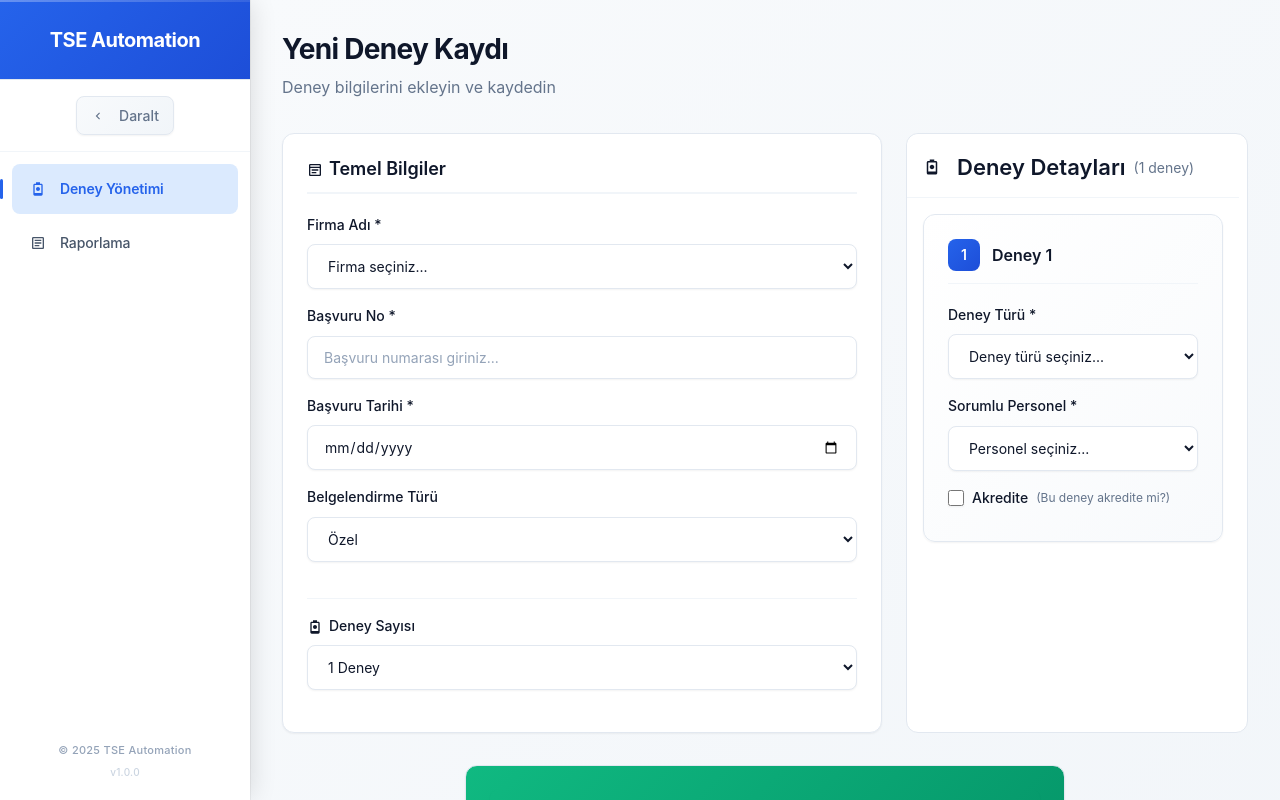
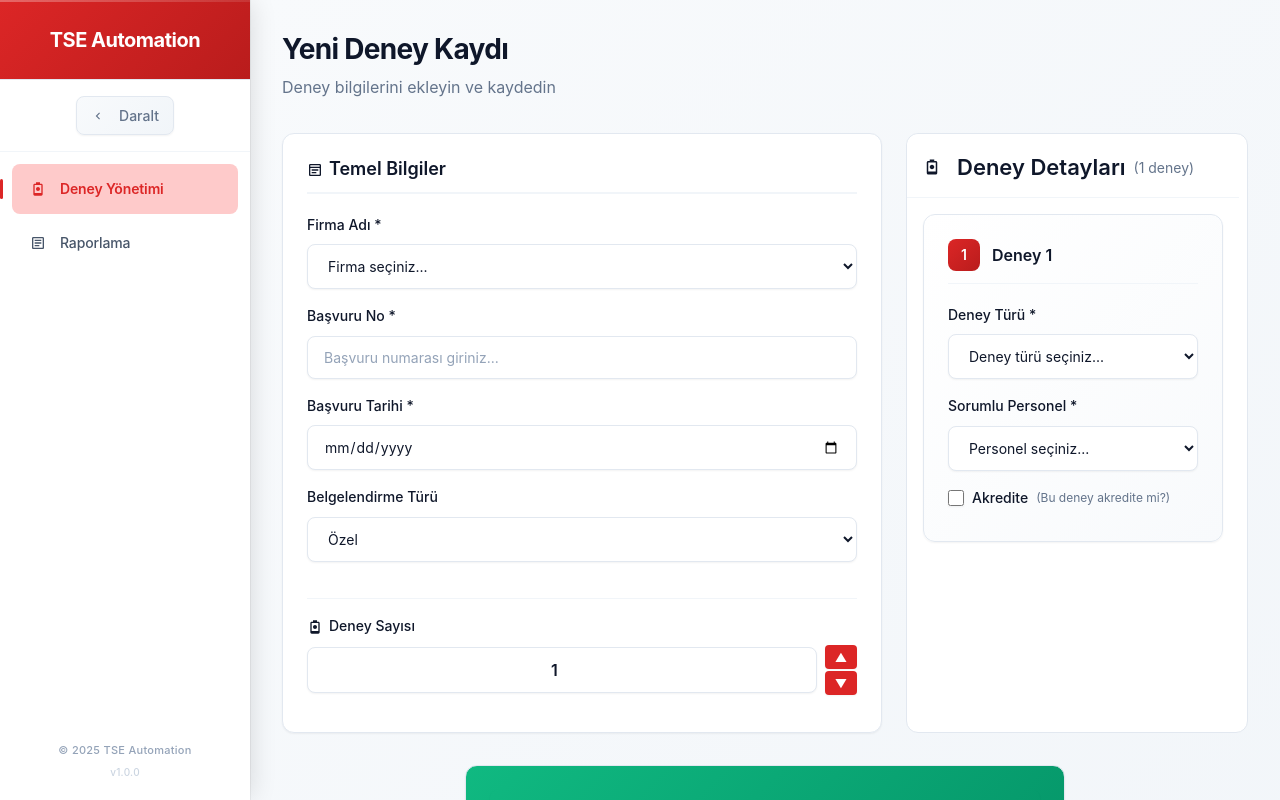
Before and after one commit to LabXpert/TSE_Automation_WEB, a React (Vite) app: page / in a window 1280 px wide. Built offline with nearby package versions, Linux system fonts and the light colour scheme.

Commit message:
implement red-white theme and enhanced deney count controls

```diff
--- a/src/components/Sidebar.tsx
+++ b/src/components/Sidebar.tsx
@@ -31,7 +31,7 @@ function SidebarComponent() {
           display: 'flex',
           alignItems: 'center',
           justifyContent: 'center',
-          background: 'linear-gradient(135deg, #2563eb 0%, #1d4ed8 100%)',
+          background: 'linear-gradient(135deg, #dc2626 0%, #b91c1c 100%)',
           position: 'relative'
         }}>
           <div style={{
@@ -106,8 +106,8 @@ function SidebarComponent() {
           <Menu
             menuItemStyles={{
               button: ({ active }) => ({
-                color: active ? '#2563eb' : '#475569',
-                backgroundColor: active ? '#dbeafe' : 'transparent',
+                color: active ? '#dc2626' : '#475569',
+                backgroundColor: active ? '#fecaca' : 'transparent',
                 margin: '4px 12px',
                 borderRadius: '8px',
                 fontWeight: active ? '600' : '500',
@@ -117,8 +117,8 @@ function SidebarComponent() {
                 transition: 'all 0.2s ease',
                 position: 'relative',
                 '&:hover': {
-                  backgroundColor: active ? '#dbeafe' : '#f8fafc',
-                  color: active ? '#2563eb' : '#1e293b',
+                  backgroundColor: active ? '#fecaca' : '#f8fafc',
+                  color: active ? '#dc2626' : '#1e293b',
                   transform: 'translateX(2px)'
                 },
                 '&::before': active ? {
@@ -129,7 +129,7 @@ function SidebarComponent() {
                   transform: 'translateY(-50%)',
                   width: '3px',
                   height: '20px',
-                  backgroundColor: '#2563eb',
+                  backgroundColor: '#dc2626',
                   borderRadius: '2px'
                 } : {}
               }),
--- a/src/pages/DeneyEkle/DeneyEkleView.tsx
+++ b/src/pages/DeneyEkle/DeneyEkleView.tsx
@@ -83,7 +83,7 @@ function DeneyEkleView({
               width: '32px',
               height: '32px',
               borderRadius: '8px',
-              background: 'linear-gradient(135deg, #2563eb 0%, #1d4ed8 100%)',
+              background: 'linear-gradient(135deg, #dc2626 0%, #b91c1c 100%)',
               color: 'white',
               display: 'flex',
               alignItems: 'center',
@@ -315,15 +315,96 @@ function DeneyEkleView({
                 </svg>
                 Deney Sayısı
               </label>
-              <select
-                value={deneySayisi}
-                onChange={(e) => setDeneySeayisi(parseInt(e.target.value))}
-                style={{ width: '100%', boxSizing: 'border-box' }}
-              >
-                {[1,2,3,4,5,6,7,8,9,10].map(num => (
-                  <option key={num} value={num}>{num} Deney</option>
-                ))}
-              </select>
+              <div style={{
+                display: 'flex',
+                alignItems: 'center',
+                gap: '8px',
+                marginTop: '8px'
+              }}>
+                <input
+                  type="number"
+                  min="1"
+                  max="10"
+                  value={deneySayisi}
+                  onChange={(e) => {
+                    const value = parseInt(e.target.value);
+                    if (value >= 1 && value <= 10) {
+                      setDeneySeayisi(value);
+                    }
+                  }}
+                  style={{
+                    flex: 1,
+                    textAlign: 'center',
+                    fontSize: '16px',
+                    fontWeight: '600',
+                    boxSizing: 'border-box'
+                  }}
+                />
+                <div style={{ display: 'flex', flexDirection: 'column', gap: '2px' }}>
+                  <button
+                    type="button"
+                    onClick={() => {
+                      if (deneySayisi < 10) {
+                        setDeneySeayisi(deneySayisi + 1);
+                      }
+                    }}
+                    style={{
+                      padding: '4px 8px',
+                      fontSize: '12px',
+                      fontWeight: '600',
+                      backgroundColor: '#dc2626',
+                      color: 'white',
+                      border: 'none',
+                      borderRadius: '4px',
+                      cursor: 'pointer',
+                      minWidth: '32px',
+                      height: '24px',
+                      display: 'flex',
+                      alignItems: 'center',
+                      justifyContent: 'center'
+                    }}
+                    onMouseOver={(e) => {
+                      e.currentTarget.style.backgroundColor = '#b91c1c';
+                    }}
+                    onMouseOut={(e) => {
+                      e.currentTarget.style.backgroundColor = '#dc2626';
+                    }}
+                  >
+                    ▲
+                  </button>
+                  <button
+                    type="button"
+                    onClick={() => {
+                      if (deneySayisi > 1) {
+                        setDeneySeayisi(deneySayisi - 1);
+                      }
+                    }}
+                    style={{
+                      padding: '4px 8px',
+                      fontSize: '12px',
+                      fontWeight: '600',
+                      backgroundColor: '#dc2626',
+                      color: 'white',
+                      border: 'none',
+                      borderRadius: '4px',
+                      cursor: 'pointer',
+                      minWidth: '32px',
+                      height: '24px',
+                      display: 'flex',
+                      alignItems: 'center',
+                      justifyContent: 'center'
+                    }}
+                    onMouseOver={(e) => {
+                      e.currentTarget.style.backgroundColor = '#b91c1c';
+                    }}
+                    onMouseOut={(e) => {
+                      e.currentTarget.style.backgroundColor = '#dc2626';
+                    }}
+                  >
+                    ▼
+                  </button>
+                </div>
+              </div>
             </div>
           </div>
         </div>
@@ -573,7 +654,7 @@ function DeneyEkleView({
                         padding: '8px 12px',
                         fontSize: '12px',
                         fontWeight: '500',
-                        backgroundColor: '#3b82f6',
+                        backgroundColor: '#dc2626',
                         color: 'white',
                         border: 'none',
                         borderRadius: '6px',
@@ -581,10 +662,10 @@ function DeneyEkleView({
                         transition: 'all 0.2s ease'
                       }}
                       onMouseOver={(e) => {
-                        e.currentTarget.style.backgroundColor = '#2563eb';
+                        e.currentTarget.style.backgroundColor = '#b91c1c';
                       }}
                       onMouseOut={(e) => {
-                        e.currentTarget.style.backgroundColor = '#3b82f6';
+                        e.currentTarget.style.backgroundColor = '#dc2626';
                       }}
                     >
                       <svg width="12" height="12" viewBox="0 0 24 24" fill="currentColor" style={{ marginRight: '4px', verticalAlign: 'middle' }}>
--- a/src/styles/index.css
+++ b/src/styles/index.css
@@ -7,10 +7,10 @@
 }
 
 :root {
-  /* Modern Color Palette */
-  --primary-blue: #2563eb;
-  --primary-blue-hover: #1d4ed8;
-  --primary-blue-light: #dbeafe;
+  /* Modern Color Palette - RED THEME */
+  --primary-red: #dc2626;
+  --primary-red-hover: #b91c1c;
+  --primary-red-light: #fecaca;
   --secondary-gray: #64748b;
   --text-primary: #0f172a;
   --text-secondary: #475569;
@@ -77,12 +77,12 @@ p {
 
 /* LINKS */
 a {
-  color: var(--primary-blue);
+  color: var(--primary-red);
   text-decoration: none;
   transition: color 0.2s ease;
 }
 a:hover {
-  color: var(--primary-blue-hover);
+  color: var(--primary-red-hover);
 }
 
 /* MODERN BUTTONS */
@@ -93,7 +93,7 @@ button {
   font-size: 0.875rem;
   font-weight: 500;
   font-family: inherit;
-  background-color: var(--primary-blue);
+  background-color: var(--primary-red);
   color: white;
   cursor: pointer;
   transition: all 0.2s ease;
@@ -105,7 +105,7 @@ button {
 }
 
 button:hover {
-  background-color: var(--primary-blue-hover);
+  background-color: var(--primary-red-hover);
   transform: translateY(-1px);
   box-shadow: var(--shadow-md);
 }
@@ -149,8 +149,8 @@ input, select, textarea {
 
 input:focus, select:focus, textarea:focus {
   outline: none;
-  border-color: var(--primary-blue);
-  box-shadow: 0 0 0 3px rgb(37 99 235 / 0.1);
+  border-color: var(--primary-red);
+  box-shadow: 0 0 0 3px rgb(220 38 38 / 0.1);
   transform: translateY(-1px);
 }
 
@@ -171,7 +171,7 @@ label {
 input[type="checkbox"], input[type="radio"] {
   width: auto;
   margin-right: 0.5rem;
-  accent-color: var(--primary-blue);
+  accent-color: var(--primary-red);
 }
 
 /* MODERN CARD STYLES */
```
Also changed, not shown: src/pages/Raporla/RaporlaView.tsx (+15 -15 lines).
